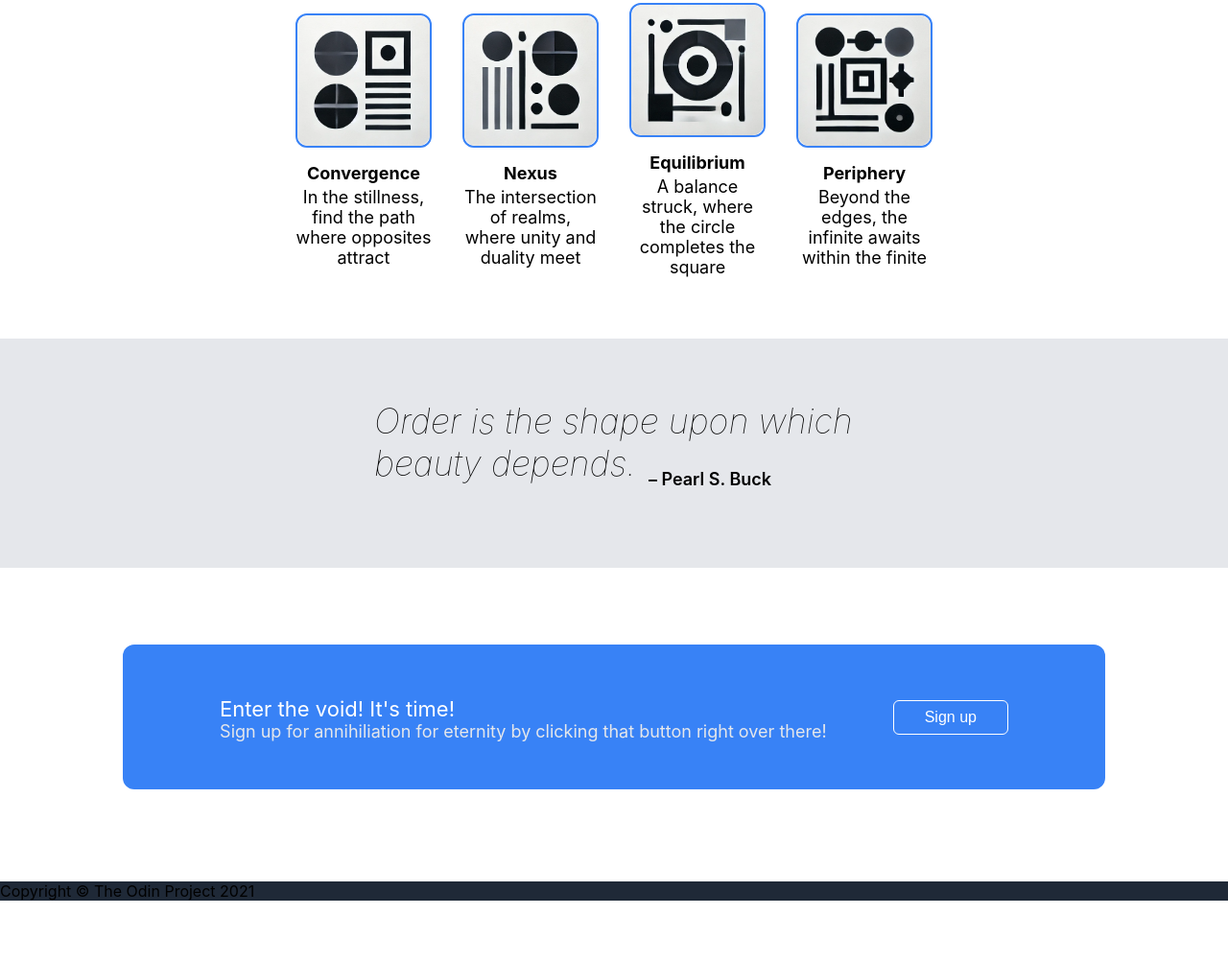
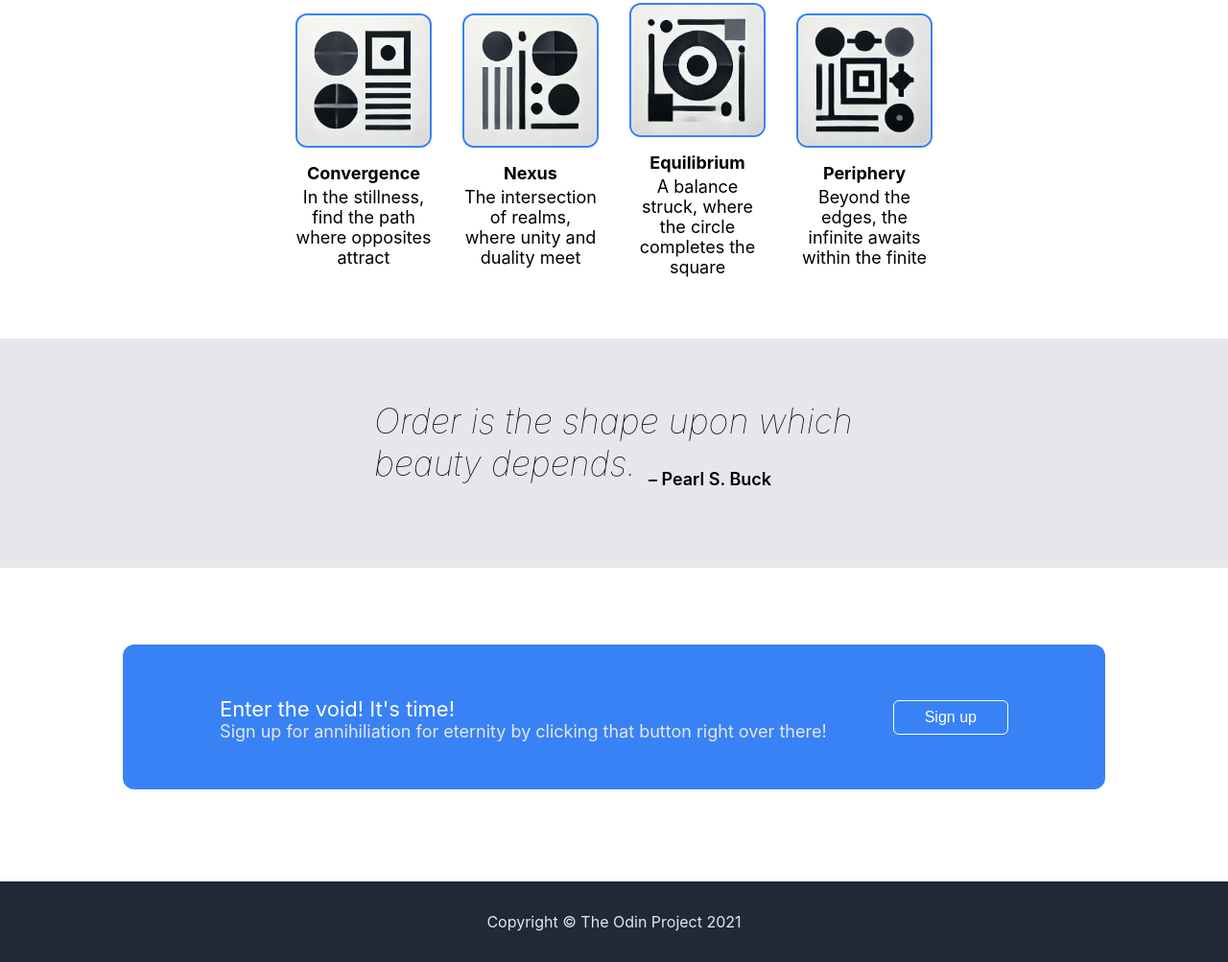
Before and after one commit to Rational-Pigeon/Odin-project--landing-page, a plain HTML site: page index.html in a window 1280 px wide. Shown: the part 770-1773 px from the top of the page at 96% size. Before the commit the page ends 1709 px from the top, so only its background shows below. Drawn offline with Linux system fonts and the light colour scheme.

Commit message:
stylized footer. all the project requirements are met

```diff
--- a/styles.css
+++ b/styles.css
@@ -233,3 +233,9 @@ body {
 	border-radius: 6px;
 	padding: 8px 32px;
 }
+
+.footer {
+	padding: 32px;
+	justify-content: center;
+	color: #e5e7eb;
+}
```
